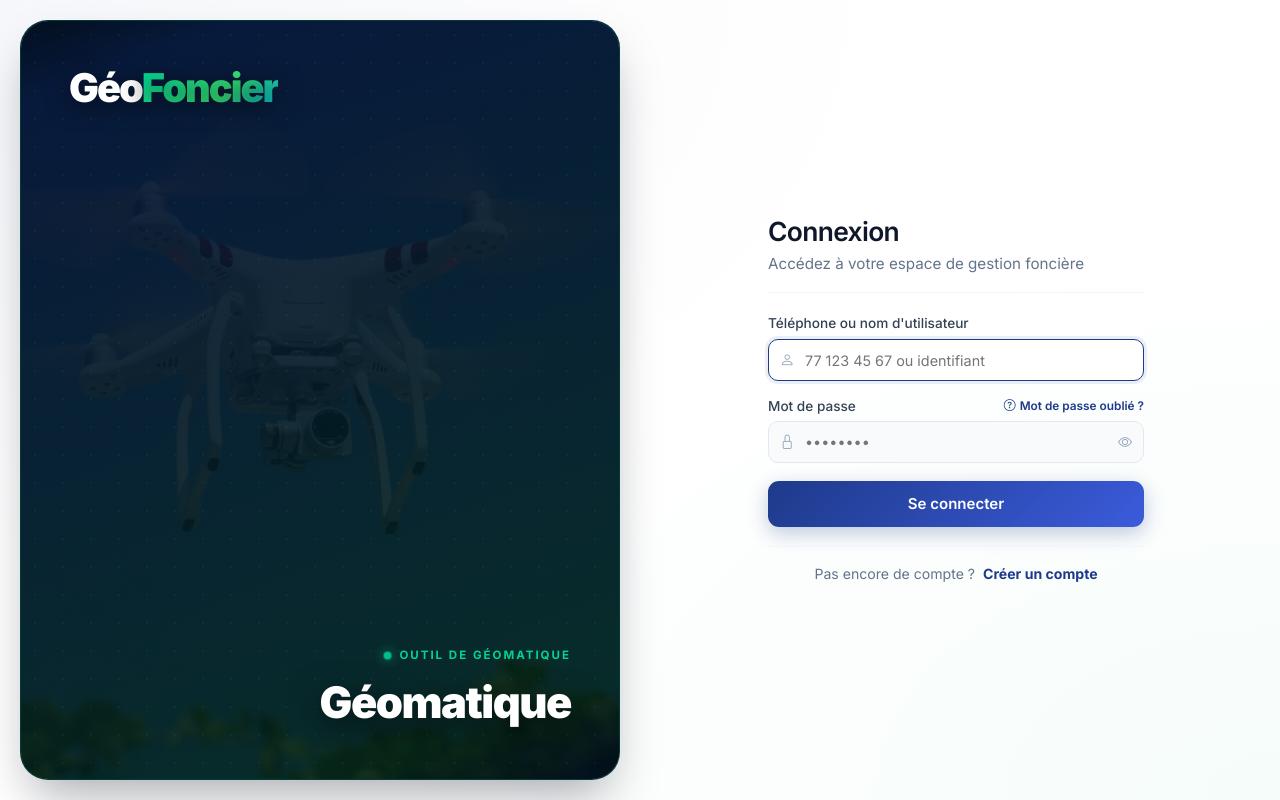
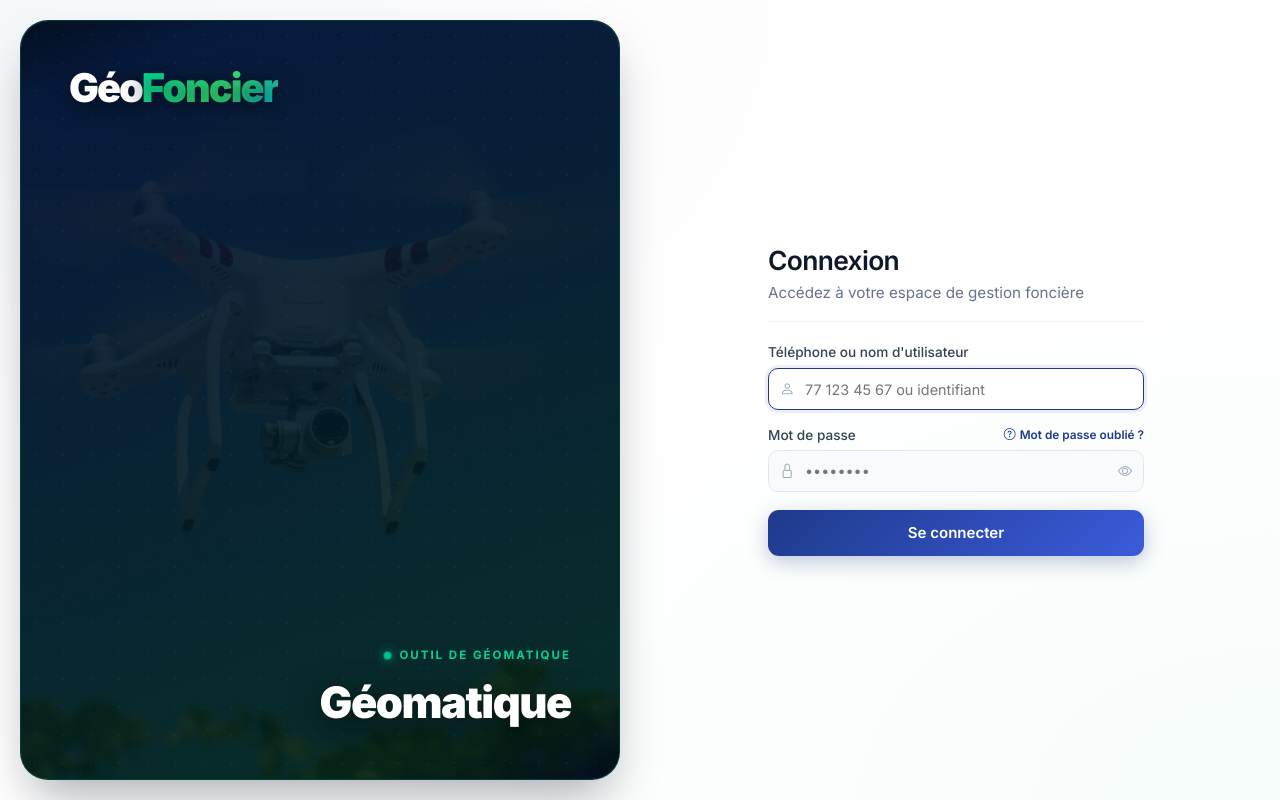
Before and after one commit to AshBrud/geo_fancier_copy, a Django app: page /accounts/login/ in a window 1280 px wide. Run offline with Django 5.2, Linux system fonts and the light colour scheme; data that the repository does not hold is empty; parts of the project's set-up code (start-up, migrations or seed data) failed here and were passed over.

Commit message:
Update login.html

```diff
--- a/app/templates/accounts/auth/login.html
+++ b/app/templates/accounts/auth/login.html
@@ -100,10 +100,10 @@
         </button>
       </form>
 
-      <div class="auth-switch-link">
+      <!-- <div class="auth-switch-link">
         Pas encore de compte ?
         <a href="{% url 'accounts:register' %}">Créer un compte</a>
-      </div>
+      </div> -->
 
     </div>
 
```
